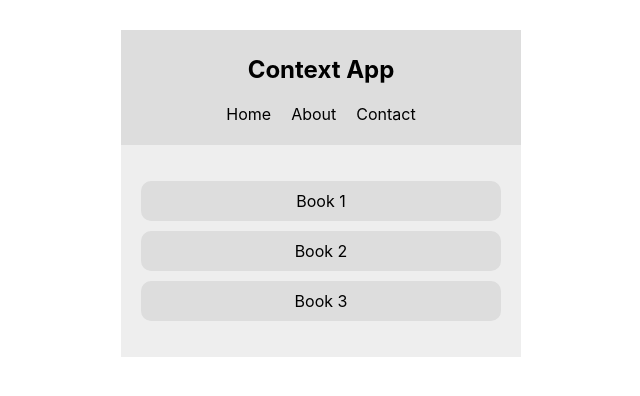
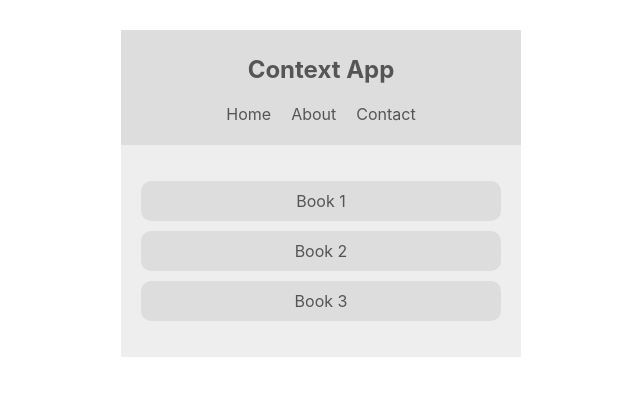
Before and after one commit to RichardMillerWimmer/contextapp, a React (Create React App) app: page / in a window 1280 px wide. Shown: the top 396 px of the page, without its empty margins (319-959 px from the left). Built offline with nearby package versions, Linux system fonts and the light colour scheme.

Commit message:
inline color fix

```diff
--- a/src/components/BookList.js
+++ b/src/components/BookList.js
@@ -7,7 +7,7 @@ export const BookList = () => {
     const style = theme.isLightTheme ? theme.light : theme.dark;
 
     return (
-        <div className='book-list' style={{ background: style.bg, color: style.sytax}}>
+        <div className='book-list' style={{ background: style.bg, color: style.syntax}}>
             <ul>
                 <li style={{background: style.ui}}>Book 1</li>
                 <li style={{background: style.ui}}>Book 2</li>
--- a/src/components/Navbar.js
+++ b/src/components/Navbar.js
@@ -14,7 +14,7 @@ export const Navbar = () => {
 
     return (
         <div>
-            <nav style={{ background: style.ui, color: style.sytax}}>
+            <nav style={{ background: style.ui, color: style.syntax}}>
                 <h1>Context App</h1>
                 <ul>
                     <li>Home</li>
```
